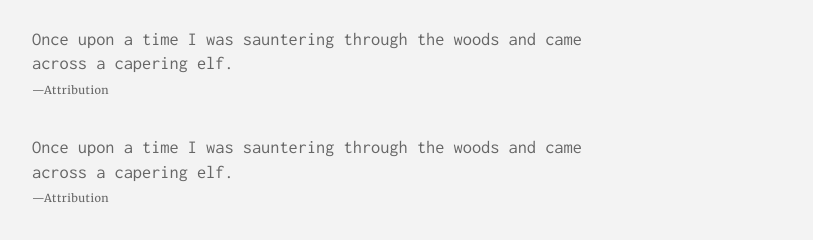
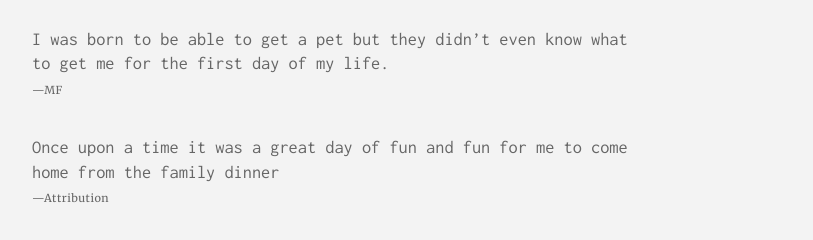
Before and after one commit to mytfang/narrative-traces, a plain HTML site: page index.html in a window 1280 px wide. Shown: the part 620-860 px from the top of the page, without its empty margins (233-1046 px from the left). Drawn offline with nearby package versions, Linux system fonts and the light colour scheme.

Commit message:
Uploaded archive

```diff
--- a/index.html
+++ b/index.html
@@ -72,12 +72,12 @@
         <div class="archive-grid">
 
             <div class="story">
-                <h3>Once upon a time I was sauntering through the woods and came across a capering elf.</h3>
-                <h4>Attribution</h4>
+                <h3>I was born to be able to get a pet but they didn’t even know what to get me for the first day of my life.</h3>
+                <h4>MF</h4>
             </div>
 
             <div class="story">
-                <h3>Once upon a time I was sauntering through the woods and came across a capering elf.</h3>
+                <h3>Once upon a time it was a great day of fun and fun for me to come home from the family dinner</h3>
                 <h4>Attribution</h4>
             </div>
         </div>
```
Also changed, not shown: submission.html (+10 -6 lines).
